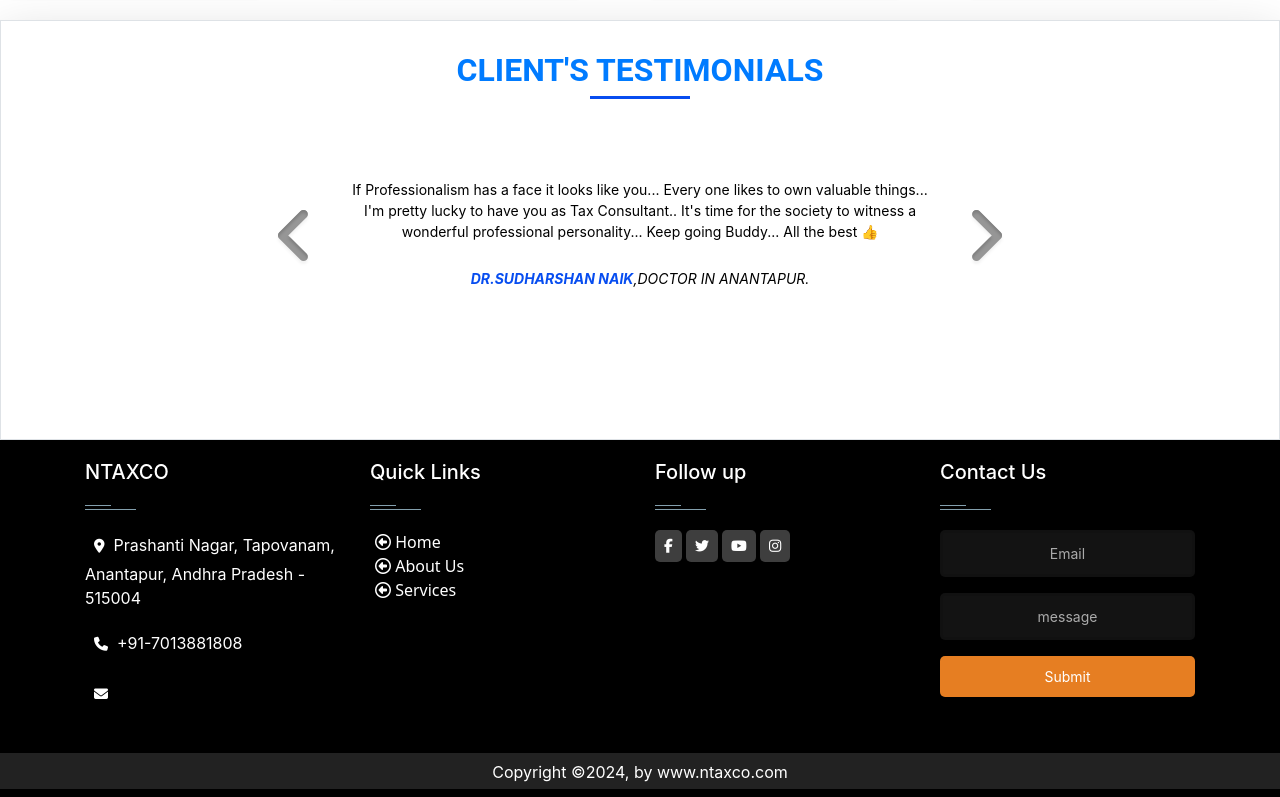
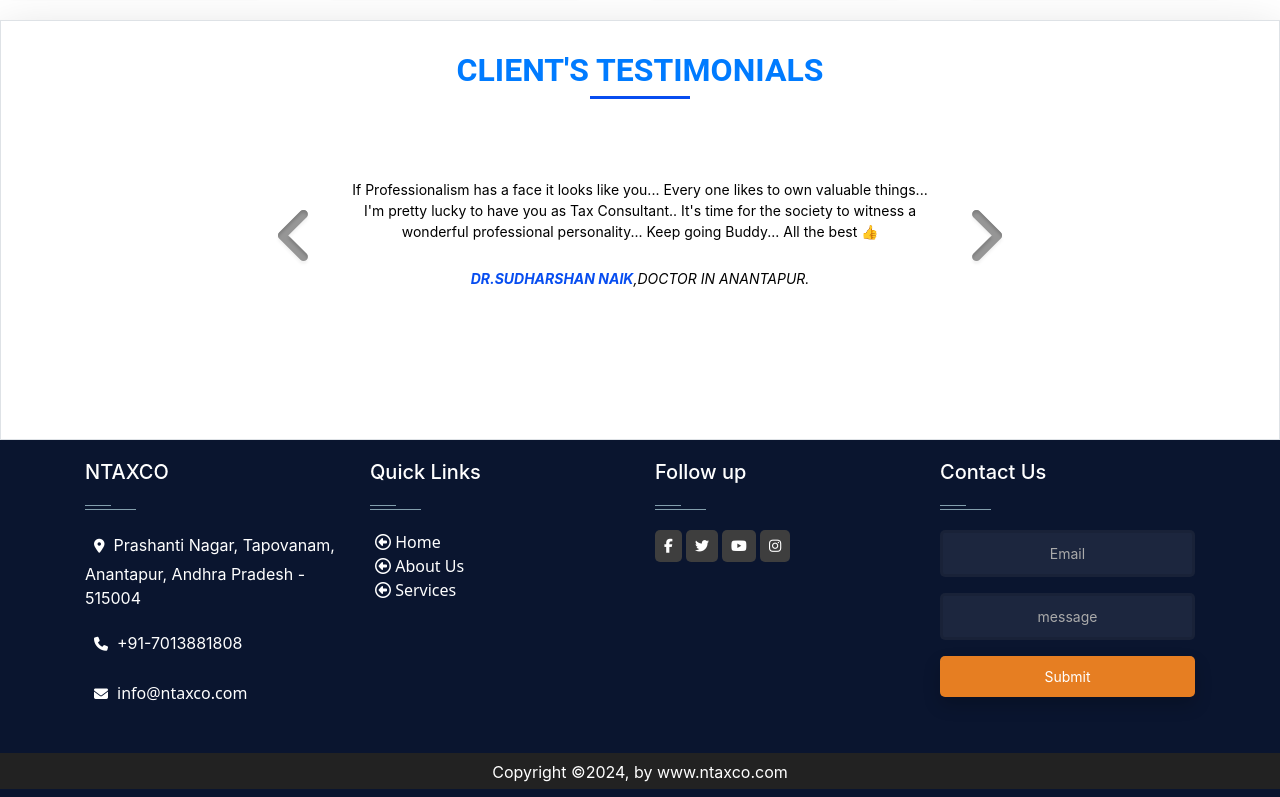
Before and after one commit to parshu-8203/ntaxco, a React (Vite) app: page / in a window 1280 px wide. Shown: the part 2000-2797 px from the top of the page. Built offline with nearby package versions, Linux system fonts and the light colour scheme.

Commit message:
footer color changed

```diff
--- a/src/components/Footer/Footer.css
+++ b/src/components/Footer/Footer.css
@@ -4,7 +4,7 @@
 
 /* Main Footer */
 #footer {
-    background-color: black;
+    background-color: #0A152F;
 }
 footer .main-footer {
     padding: 20px 0;
--- a/src/components/Footer/Footer.jsx
+++ b/src/components/Footer/Footer.jsx
@@ -31,7 +31,9 @@
                     style={{ backgroundColor: "transparent" }}
                     class="faStyle fa fa-envelope"
                   ></i>
-                  <a href="mailto:info@ntaxco.com">info@ntaxco.com</a>
+                  <a className="text-white" href="mailto:info@ntaxco.com">
+                    info@ntaxco.com
+                  </a>
                 </p>
               </div>
             </div>
@@ -91,7 +93,7 @@
             <br />
 
             <div class="col-xs-12 col-sm-6 col-md-3">
-              <div class="widget no-box">
+              <div data-aos="zoom-in" class="widget no-box">
                 <h5 class="widget-title">
                   Contact Us<span></span>
                 </h5>
--- a/src/components/Navbar/Navbar.css
+++ b/src/components/Navbar/Navbar.css
@@ -15,7 +15,7 @@
 
 .navbar{
     /* background: linear-gradient(to right,#3B71CA -10%,white 110%); */
-    background-color: #254099;
+    background-color: #0A152F;
     position: sticky;
     top: 0;
     z-index: 1;
```
